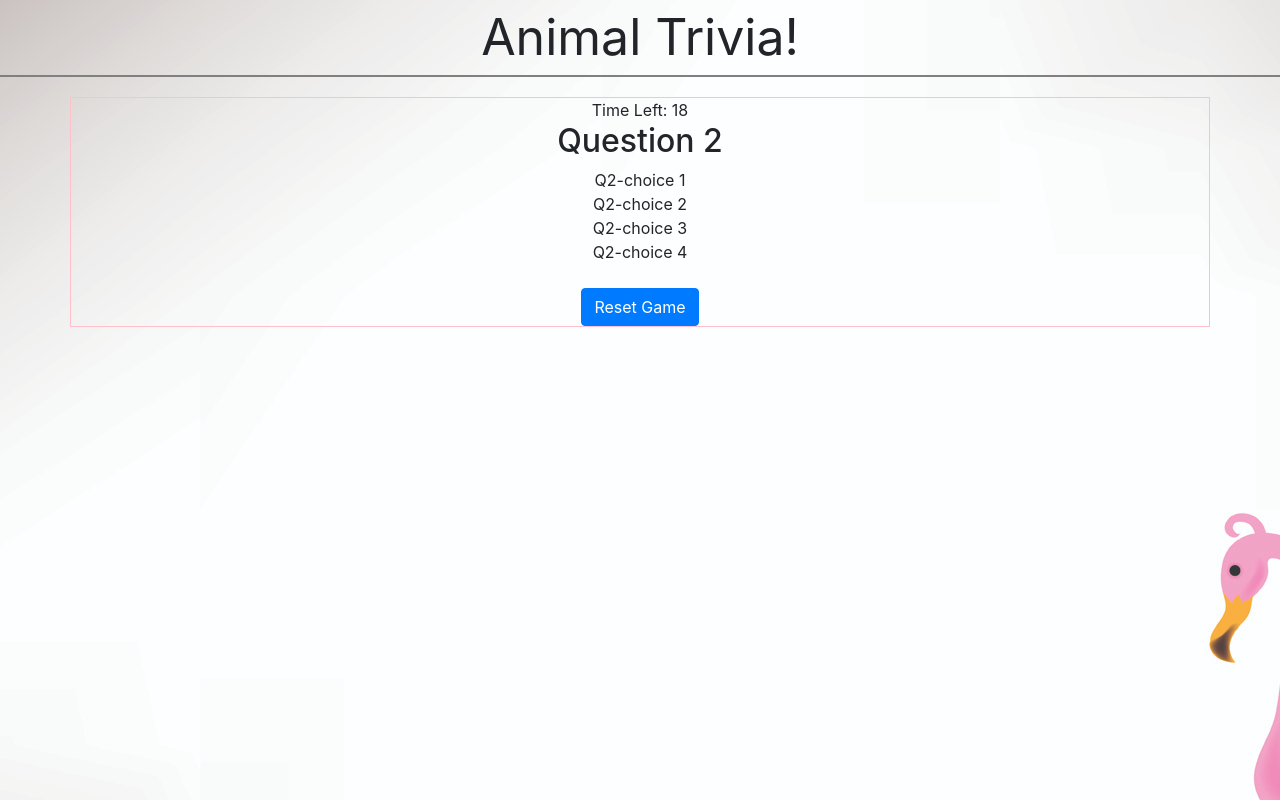
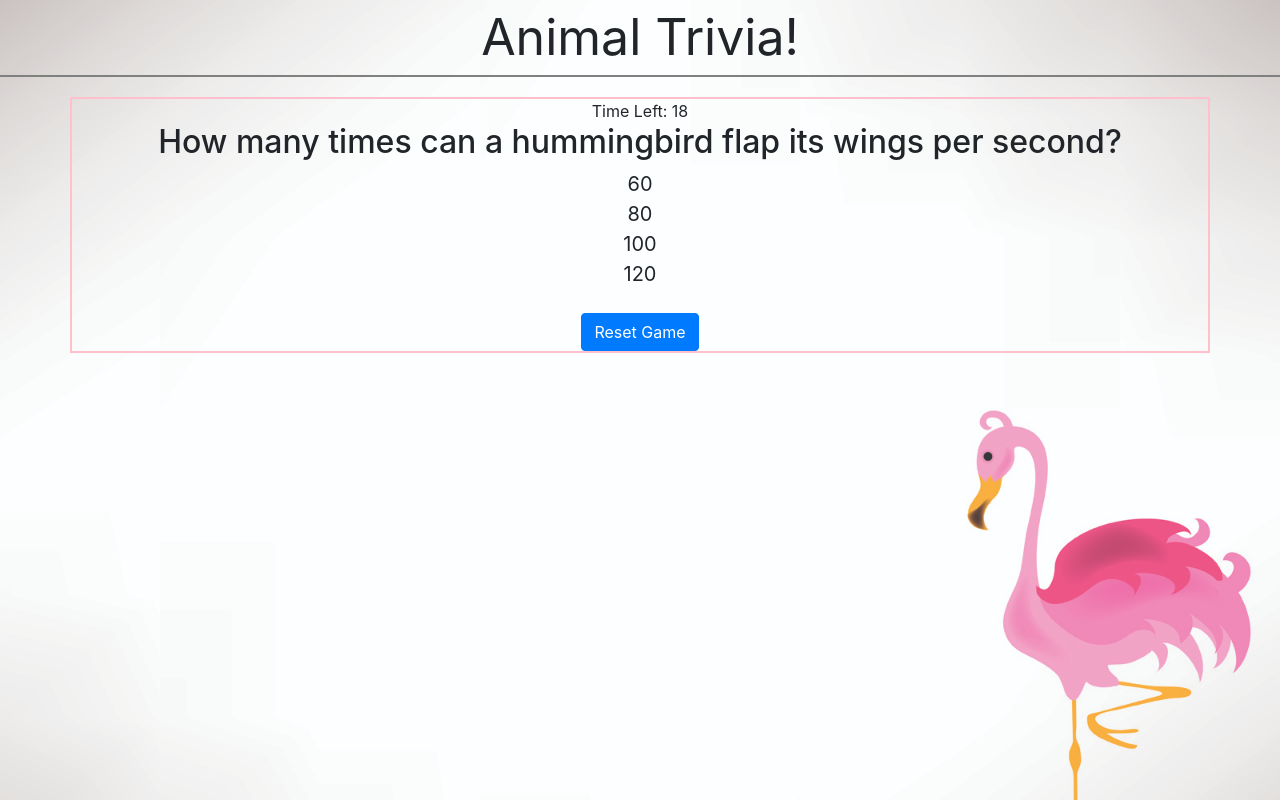
Before and after one commit to Jlcampbell16/TriviaGame, a plain HTML site: page index.html in a window 1280 px wide. Both pictures are taken after a click on the button "Start Game". Drawn offline with nearby package versions, Linux system fonts and the light colour scheme.

Commit message:
reset button still won't hide, resutls won't display

```diff
--- a/assets/css/style.css
+++ b/assets/css/style.css
@@ -1,6 +1,6 @@
 body {
     background-image: url(../images/flamino.jpg);
-
+    background-size: cover;
 
 }
 
@@ -13,9 +13,19 @@ header {
 
 }
 .container {
-    border: 1px solid pink;
+    border: 2px solid pink;
     width: 500px;
     margin: 0 auto;
     margin-top: 20px;
     text-align: center;
 }
+
+#answers {
+    font-size: 20px;
+}
+
+.answerChoice:hover {
+    width: auto;
+    background-color: pink;
+    cursor: pointer;
+}
--- a/assets/javascript/app.js
+++ b/assets/javascript/app.js
@@ -1,29 +1,45 @@
 var questionsArray = [
     {
-        question: "Question 1",
-        answerList: ["Q1-option 1", "Q1-option 2", "Q1-option 3", "Q1-option 4"],
+        question: "Which animal has the longest lifespan?",
+        answerList: ["Elephant", "Blue Whale", "Giant Tortoise", "Parrot"],
+        answer: 2
+    },
+    {
+        question: "How many times can a hummingbird flap its wings per second?",
+        answerList: ["60", "80", "100", "120"],
         answer: 1
     },
     {
-        question: "Question 2",
-        answerList: ["Q2-choice 1", "Q2-choice 2", "Q2-choice 3", "Q2-choice 4"],
+        question: "Which two parts of a giraffe’s body are about the same length?",
+        answerList: ["Legs and ossicones", "Neck and tail", "Head and tail", "Ossicones and tail"],
+        answer: 1
+    },
+    {
+        question: "A large group of kangaroos is called?",
+        answerList: ["A pack", "A quorum", "A herd", "A mob"],
+        answer: 3
+    },
+    {
+        question: "Which newborn baby whale can gain weight at the rate of 10 per hour?",
+        answerList: ["Blue Whale", "Killer Whale", "Sperm Whale", "Humpback Whale"],
         answer: 0
     },
     {
-        question: "Question 3",
-        answerList: ["Q3-option 1", "Q3-option 2", "Q3-option 3", "Q3-option 4"],
-        answer: 1
+        question: "Why is a flamingo pink?",
+        answerList: ["They are born that way", "Sunburn", "From the shrimp and algae they eat", "Camouflage"],
+        answer: 2
     },
     {
-        question: "Question 4",
-        answerList: ["Q4-option 1", "Q4-option 2", "Q4-option 3", "Q4-option 4"],
-        answer: 1
+        question: "What do you call a baby Alpaca?",
+        answerList: ["Kit", "Chick", "Calf", "Cria"],
+        answer: 3
     },
     {
-        question: "Question 5",
-        answerList: ["Q5-option 1", "Q5-option 2", "Q5-option 3", "Q5-option 4"],
-        answer: 1
-    },]
+        question: "What is a rhino’s horn made of?",
+        answerList: ["Tightly packed hair", "Bone", "Cartliage", "Ivory"],
+        answer: 0
+    }
+];
 
 
 var userGuess = "";
@@ -43,8 +59,8 @@ var index;
 console.log(questionsArray)
 
 // -----------------------------------------------------------------------
-// RESET BUTTON
 
+$("#reset").hide();
 
 
 
@@ -62,20 +78,18 @@ $("#startBtn").on("click", function () {
     for (var i = 0; i < questionsArray.length; i++) {
         holder.push(questionsArray[i]);
     }
-
-})
+});
 
 //run timer
 //clear it each time
 //START TIMER
 function runTimer() {
-    // clearInterval(timerInterval);
+    clearInterval(timerInterval);
     if (!running) {
         timerInterval = setInterval(decrement, 1000);
         running = true;
-    }
-
-}
+    };
+};
 
 //count down the timer
 //if the counter reached 0, go the to results page
@@ -89,18 +103,17 @@ function decrement() {
     if (timer === 0) {
         // clearInterval(timerInterval)
         stop();
-        alert("Your time is up!");
-        $("#answers").html("<p> The correct answer is: " + pick.answerList[pick.answer] + "</p>");
-        incorrectCounter++;
-        endPage();
+        $("#answers").html("<p> Time is up! The correct answer is: " + pick[pick.answer] + "</p>");
+        unansweredCounter++;
+        page();
     }
-}
+};
 
 //TIMER STOP
 function stop() {
     running = false;
-    clearInterval(timerInterval)
-}
+    clearInterval(timerInterval);
+};
 
 
 // display 10 travia questions & answers
@@ -123,40 +136,41 @@ function displayQuestions() {
         userChoice.html(pick.answerList[i]);
         userChoice.attr("data-guessvalue", i);
         $("#answers").append(userChoice);
-    }
+    };
 
     $(".answerChoice").on("click", function () {  //new class above
         userGuess = parseInt($(this).attr("data-guessvalue"));
         if (userGuess === pick.answer) {
-            stop()
+            stop();
             correctCounter++;
             userGuess = "";
             $("#answers").html("<p>Correct!</p>");
-            endPage()
+            page();
         } else {
-            stop()
+            stop();
             incorrectCounter++;
             userGuess = "";
-            $("#answers").html("<p>Wrong! The correct answer is: " + pick.answerList[pick.answer] + "</p>");
-            endPage();
+            $("#answers").html("<p>Nice try! The correct answer is: " + pick.answerList[pick.answer] + "</p>");
+            page();
         }
-    })
-}
+    });
+};
+
 //hide the questions
 //hide the timer
 //add the correct answers & incorrect answer
 //display correct answers & incorrect answers on the page
-function endPage() {
-
+function page() {
+console.log("page function running")
     newArray.push(pick);
     questionsArray.splice(index, 1);
 
-    // var endPage = setTimeout(function () {
-        // $("#answers").empty();
-        // timer = 20;
-
+    var nextPage = setTimeout(function () {
+        $("#answers").empty();
+        timer = 20;
 
         if ((incorrectCounter + correctCounter + unansweredCounter) === questionCount.length) {
+           console.log ("checking page function if else")
             $("#questions").empty();
             $("#questions").html("<h3> Game Over!</h3>");
             $("#answers").append("<h4> correct: " + correctCounter + "</h4>");
@@ -164,20 +178,25 @@ function endPage() {
             $("#answers").append("<h4> Unanswered: " + unansweredCounter + "</h4>");
             $("#reset").show();
             correctCounter = 0;
+            console.log(correctCounter);
             incorrectCounter = 0;
+            console.log(incorrectCounter);
             unansweredCounter = 0;
+            console.log(unansweredCounter);
+
         } else {
             runTimer();
             displayQuestions();
         }
-    // }, 2000)
-}
+    }, 3000);
+
+};
 
 // on click event for done button
-// hide questions
+// empty questions & nswers
 // show results
-// DONE BUTTON
-function reset () {
+// RESET BUTTON
+
 $("#reset").on("click", function () {
     $("#reset").hide();
     $("#answers").empty();
@@ -187,9 +206,4 @@ $("#reset").on("click", function () {
     }
     runTimer();
     displayQuestions();
-})
-}
-
-
-reset ();
-// $("#startBtn").hide();
+});
```
Also changed, not shown: 2 other files.
